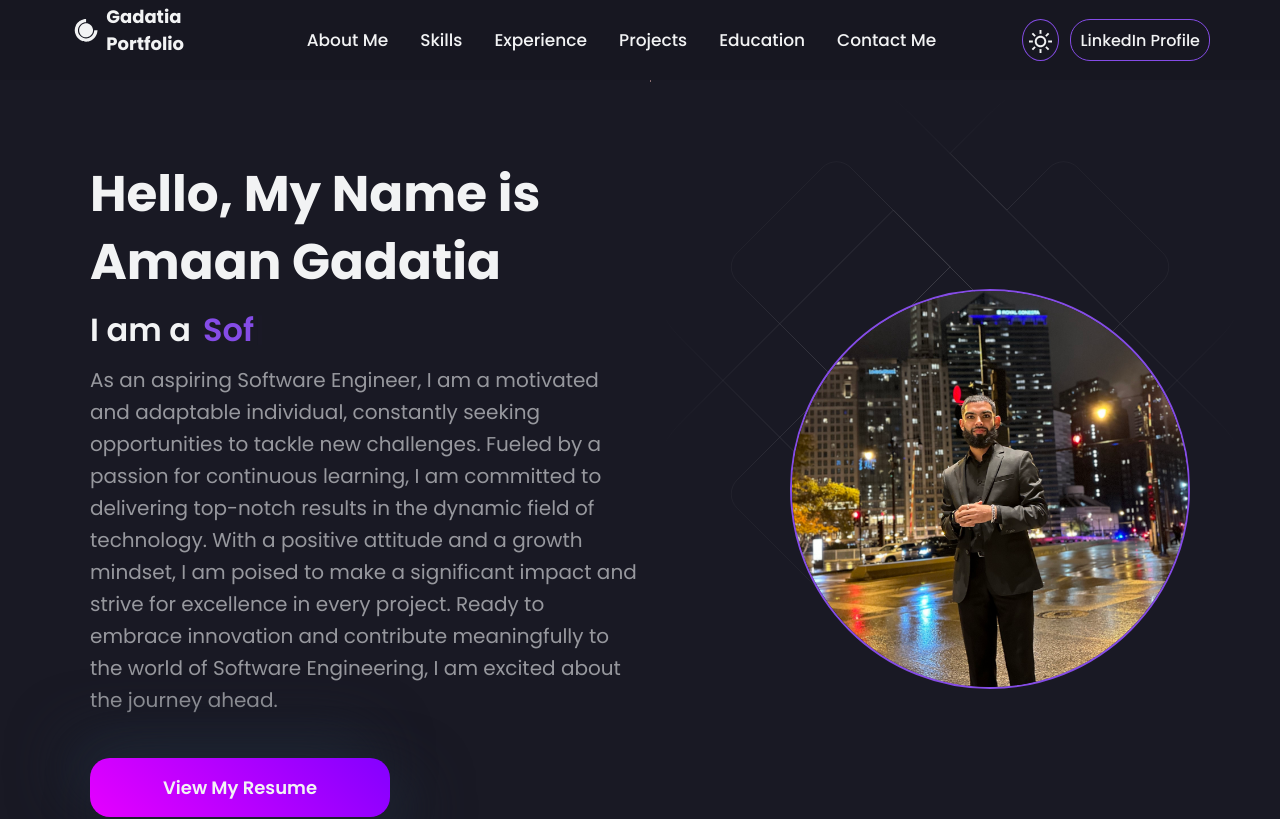
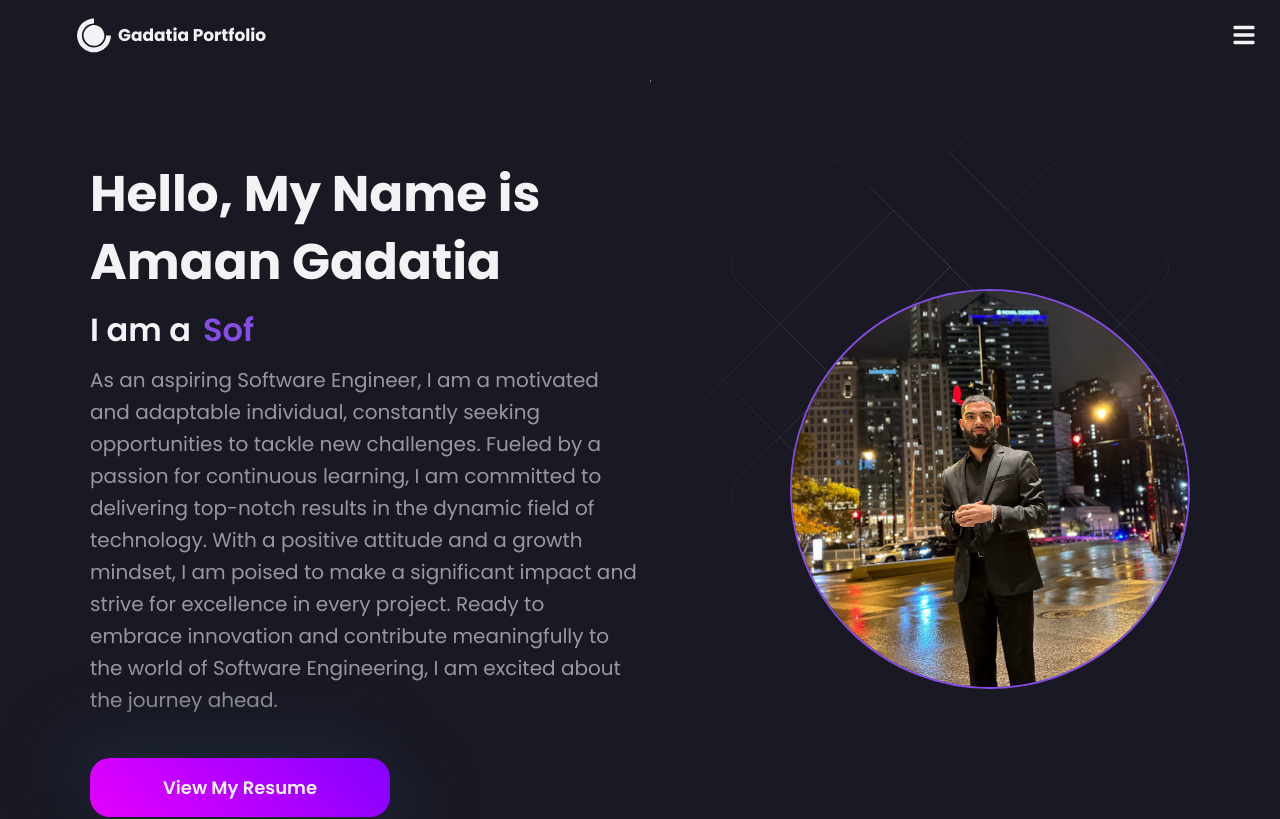
Before and after one commit to gadatiaamaan/Amaan-Gadatia-Portfolio, a React (Create React App) app: page / in a window 1280 px wide. Shown: the top 819 px of the page. Built offline with nearby package versions, Linux system fonts and the light colour scheme.

Commit message:
Mobile View Update

```diff
--- a/src/components/Navbar/NavbarStyled.js
+++ b/src/components/Navbar/NavbarStyled.js
@@ -4,7 +4,7 @@ import styled from 'styled-components';
 
 // Styling for the main navigation container
 export const Nav = styled.div`
-    background-color: ${({theme}) => theme.card};
+    background-color: ${({theme}) => theme.card_light};
     height: 80px;
     display: flex;
     align-items: center;
@@ -45,23 +45,23 @@ export const NavLogo = styled(LinkR)`
 
 // Styling for a custom span element in the navbar
 export const Span = styled.div`
-    padding: 0 4px;
     font-weight: bold;
-    font-size: 18px;
+    font-size: 17px;
+    white-space: nowrap;
 `;
 
 // Styling for the list of navigation items
 export const NavItems = styled.ul`
-    width: 115%;
+    width: 100%;
     display: flex;
     flex-flow: row;
     align-items: center;
     justify-content:center;
     gap: 2rem;
-    padding: 0 6px;
+    padding: 0 0px;
     list-style: none;
     font-size: 17px;
-    min-width: 800px;
+    min-width: 750px;
     @media screen and (max-width: 800px) {
       display: none;
     }
@@ -80,6 +80,9 @@ export const NavLink = styled.a`
 
   &.active {
     border-bottom: 2px solid ${({ theme }) => theme.primary};
+  }
+  @media screen and (max-width: 1284px) {
+    display: none;
   }
 `;
 
@@ -102,7 +105,7 @@ export const LinkedInButton = styled.a`
       background: ${({ theme }) => theme.primary};
       color: ${({ theme }) => theme.text_primary};
     }
-    @media screen and (max-width: 768px) {
+    @media screen and (max-width: 1284px) {
     font-size: 14px;
     }
 `;
@@ -127,7 +130,7 @@ export const DarkModeButton = styled.div`
     background: ${({ theme }) => theme.primary};
     color: ${({ theme }) => theme.white};
   }
-  @media screen and (max-width: 768px) {
+  @media screen and (max-width: 1284px) {
     display: none;
   }
 `;
@@ -140,7 +143,7 @@ export const ButtonContainer = styled.div`
   justify-content: end;
   align-items: center;
   padding: 0 6px;
-  @media screen and (max-width: 768px) {
+  @media screen and (max-width: 1284px) {
     display: none;
   }
 `;
@@ -148,7 +151,7 @@ export const ButtonContainer = styled.div`
 // Styling for the mobile menu icon
 export const MobileIcon = styled.div`
   display: none;
-  @media screen and (max-width: 768px) {
+  @media screen and (max-width: 1284px) {
     display: block;
     position: absolute;
     top: 0;
@@ -276,7 +279,7 @@ export const Toggle = styled.button`
     background: ${({ theme }) => theme.primary};
     color: ${({ theme }) => theme.text_primary};
   }
-  @media screen and (max-width: 768px) {
+  @media screen and (max-width: 1284px) {
   font-size: 14px;
   }
 `;
@@ -285,7 +288,7 @@ export const StyledLink = styled(LinkR)`
   display: flex;
   align-items: center;
   color: ${({ theme }) => theme.text_primary};
-  margin-bottom: 20px; /* Remove the quotes around the value */
+  margin-bottom: 10px; /* Remove the quotes around the value */
   cursor: pointer;
   text-decoration: none;
   :hover {
```
Lines whose indentation alone changed are shown as unchanged.
